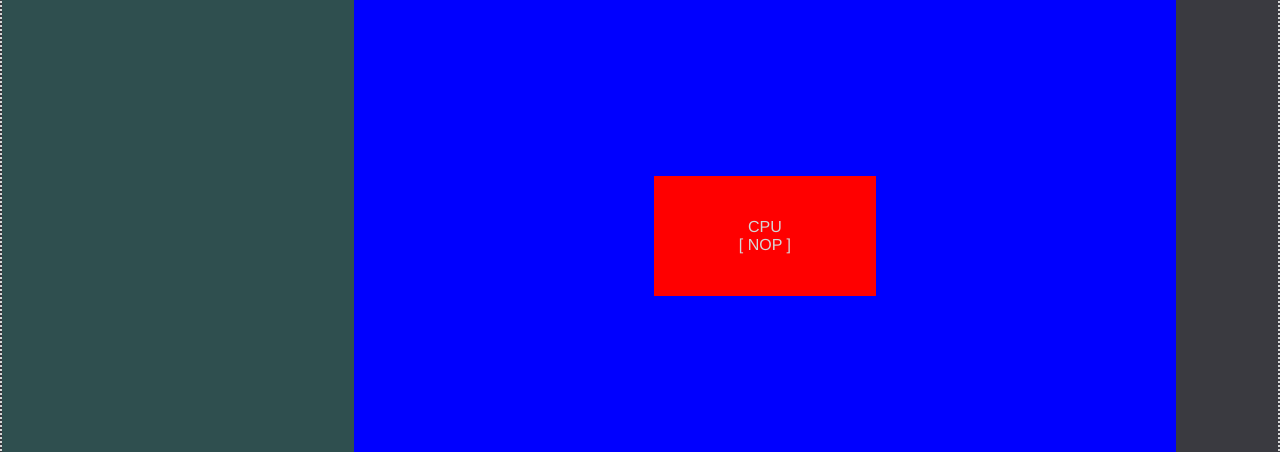
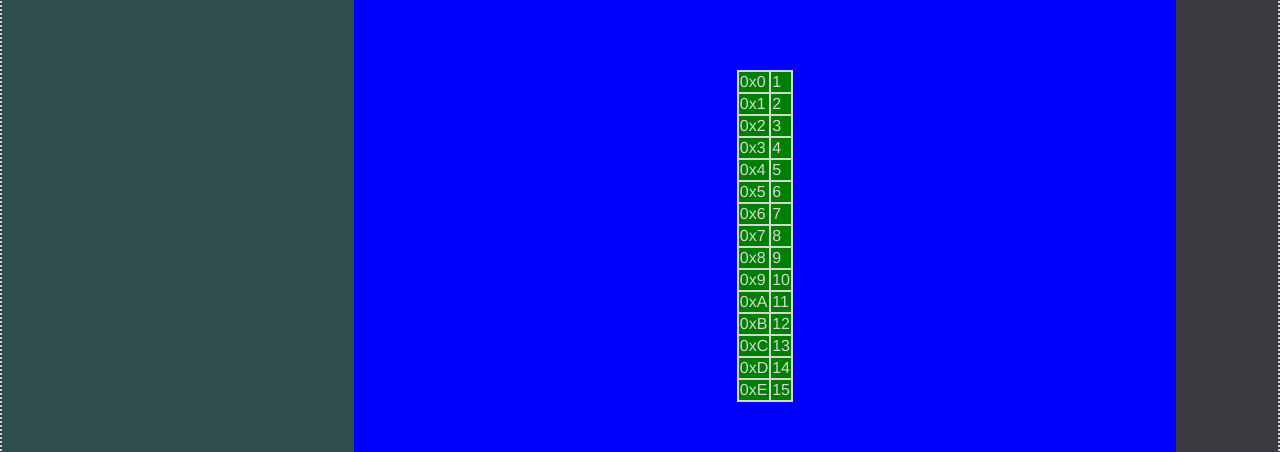
Before and after one commit to mrazekv-students/bp22_cpu_perina, a Vue app: page / in a window 1280 px wide. Shown: the part 166-618 px from the top of the page. Built offline with nearby package versions, Linux system fonts and the light colour scheme.

Commit message:
Add RAM (WIP)

```diff
--- a/src/components/TheProcessor.vue
+++ b/src/components/TheProcessor.vue
@@ -15,7 +15,7 @@
             </div>
         </div>
         <div class="model-container">
-            <processor ref="processor"/>
+            <ram :data="[1, 2, 3, 4, 5, 6, 7, 8, 9, 10, 11, 12, 13, 14, 15, 16]" />
         </div>
 
         <!-- TEST: TEST buttons !-->
@@ -34,13 +34,15 @@
 </template>
 
 <script>
+import Ram from './memory/Ram.vue';
+
 import CommonButton from './common/CommonButton.vue';
 import CodeEditor from './codeEditor/CodeEditor.vue';
-import Processor from './model/Processor.vue';
+//import Processor from './model/Processor.vue';
 import Cpu from '@/scripts/Cpu.js';
 export default {
     name: "TheLayout",
-    components: { CommonButton, CodeEditor, Processor },
+    components: { CommonButton, CodeEditor, Ram },
 
     data() {
         return {
--- /dev/null
+++ b/src/components/memory/Ram.vue
@@ -0,0 +1,34 @@
+<!--
+    Ram memory
+!-->
+
+<template>
+    <table class="ram">
+        <tr v-for="n in (data.length - 1)" :key="n">
+            <td> {{ "0x" + (n - 1).toString(16).toUpperCase() }} </td>
+            <td> {{ data[n - 1] }} </td>
+        </tr>
+    </table>
+</template>
+
+<script>
+export default {
+    name: "RamSegment",
+
+    props: {
+        data: { type: Array, required: true }
+    }
+}
+</script>
+
+<style>
+.ram {
+    border: solid 2px;
+    border-collapse: collapse;
+
+    background: green;
+}
+.ram td {
+    border: solid 2px;
+}
+</style>
```
Also changed, not shown: doc/sources.md (+1 -0 lines).
